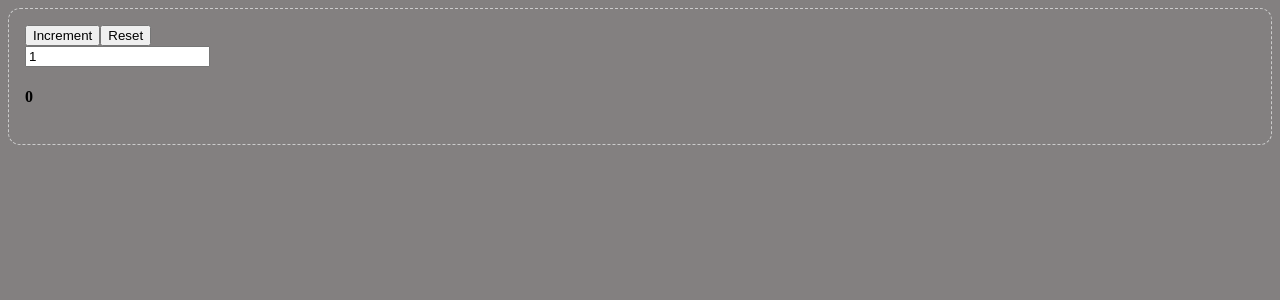
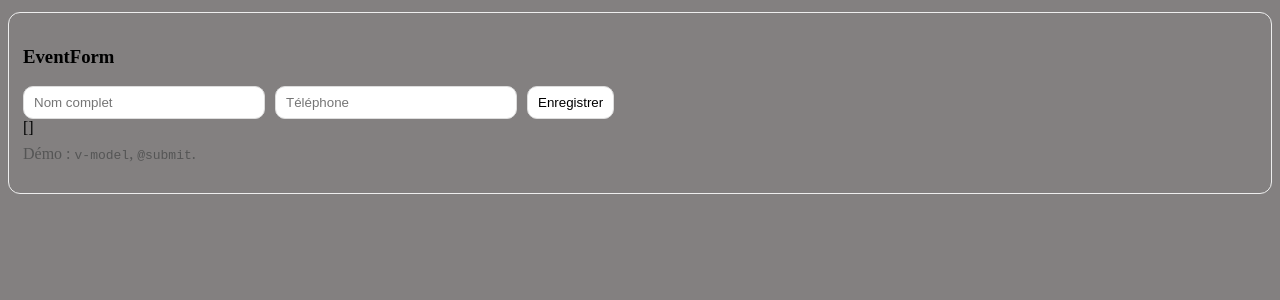
Before and after one commit to ndeyaichasene/cours, a Vue app: page / in a window 1280 px wide. Shown: the top 300 px of the page. Built offline with nearby package versions, Linux system fonts and the light colour scheme.

Commit message:
feat/05-ajout des événements

```diff
--- a/src/App.vue
+++ b/src/App.vue
@@ -1,5 +1,11 @@
 <script setup>
-import Event from './demos/05_events/Event.vue';
+
+// import Event from './demos/05_events/Event.vue';
+
+import FormEvent from './demos/05_events/FormEvent.vue';
+
+// import Event from './demos/05_events/Event.vue';
+
 
 // import AttributDynamic from './demos/04_attributDynamic/AttributDynamic.vue';
 
@@ -14,10 +20,18 @@ import Event from './demos/05_events/Event.vue';
   <section>
     <!-- <HelloWorld></HelloWorld>
     <div class="card">szdxfcgvhb</div> -->
+
     <!-- <Interpolation></Interpolation>  -->
     <!-- <VBind></VBind> -->
     <!-- <AttributDynamic></AttributDynamic> -->
-     <Event></Event>
+     <!-- <Event></Event> -->
+
+    <!-- <Interpolation></Interpolation>   -->
+    <!-- <VBind></VBind> -->
+    <!-- <AttributDynamic></AttributDynamic> -->
+     <!-- <Event></Event> -->
+    <FormEvent></FormEvent>
+
 
   </section>
 </template>
--- /dev/null
+++ b/src/demos/05_events/FormEvent.vue
@@ -0,0 +1,46 @@
+<script setup>
+import { ref } from 'vue';
+const fullName = ref('');
+const phone = ref('');
+const tab = ref([]);
+
+function addContact() {
+  if (!fullName.value.trim() || !phone.value.trim()) {
+    return;
+  }
+  tab.value.unshift({
+    id:crypto.randomUUID(),
+    fullName: fullName.value,
+    phone: phone.value
+});
+fullName.value = '';
+phone.value = '';
+
+}
+</script>
+
+<template>
+  <div class="card">
+    <h3>EventForm</h3>
+
+    <form class="form" @submit.prevent="addContact">
+      <input class="input"  placeholder="Nom complet" v-model="fullName" />
+      <input class="input"  placeholder="Téléphone" v-model="phone" />
+      <button type="submit">Enregistrer</button>
+    </form>
+    {{ tab }}
+    <p class="note">
+      Démo : <code>v-model</code>, <code>@submit</code>.
+    </p>
+  </div>
+</template>
+
+<style scoped>
+.card { padding: 14px; border: 1px solid #eee; border-radius: 12px; margin-top: 12px; }
+.form { display: flex; gap: 10px; flex-wrap: wrap; }
+.input { padding: 8px 10px; border: 1px solid #ddd; border-radius: 10px; min-width: 220px; }
+button { padding: 8px 10px; border-radius: 10px; border: 1px solid #ddd; background: white; }
+.empty { margin-top: 10px; color: #666; }
+.list { margin: 10px 0 0; padding-left: 18px; }
+.note { margin-top: 8px; color: #555; }
+</style>
```
